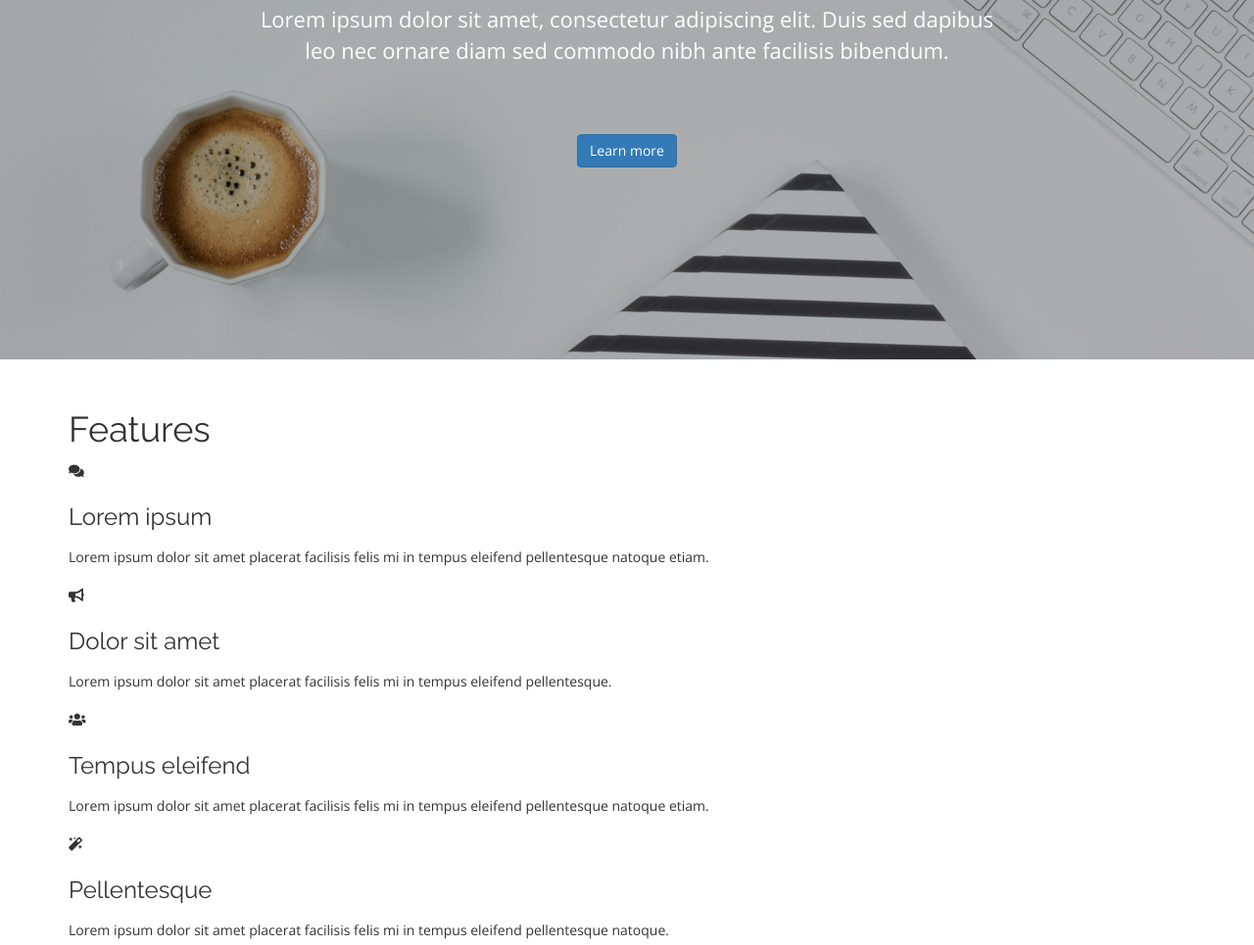
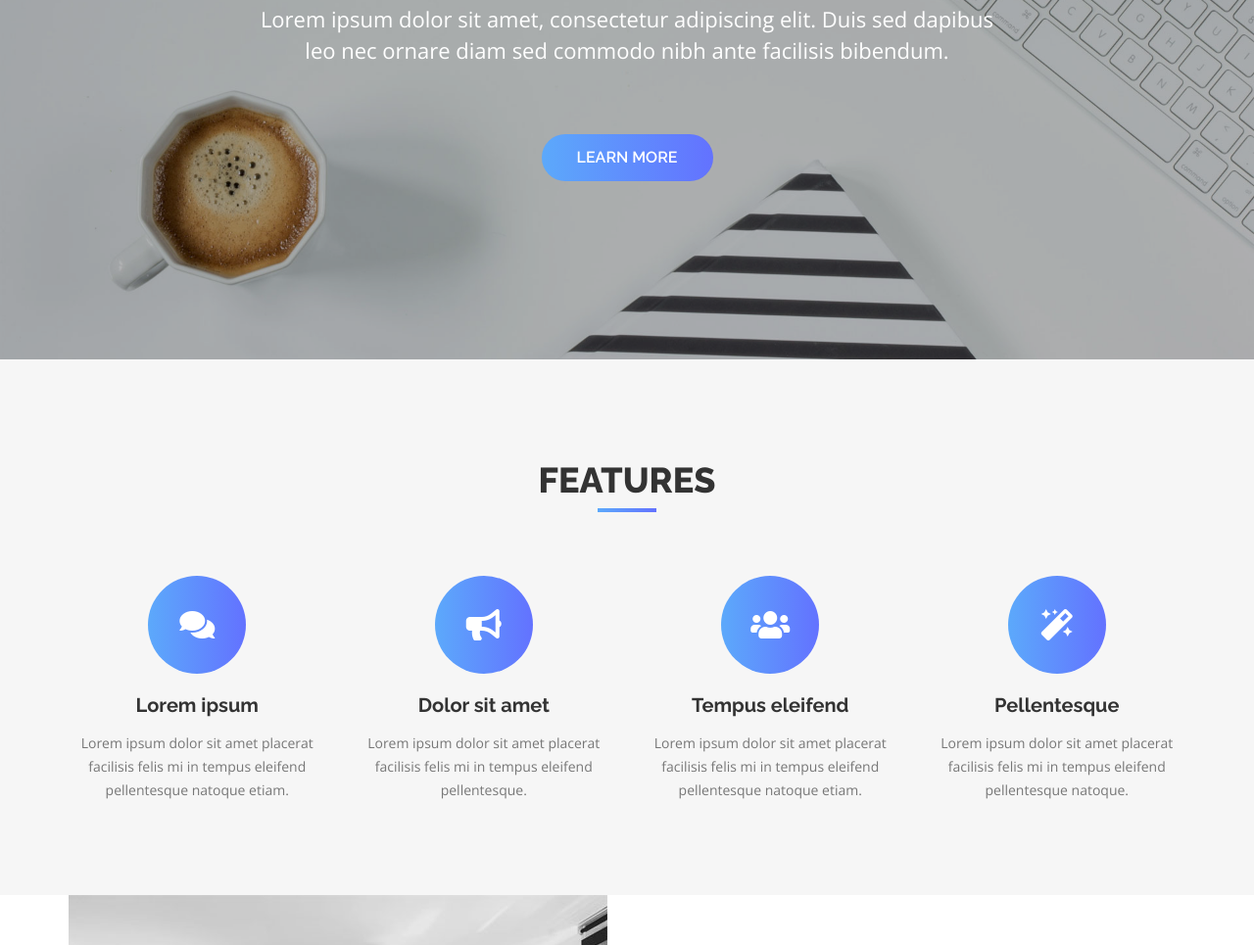
Before and after one commit to onfusion-zz/Intract, a plain HTML site: page boostrap/index.html in a window 1280 px wide. Shown: the part 425-1390 px from the top of the page at 98% size. Drawn offline with nearby package versions, Linux system fonts and the light colour scheme.

Commit message:
feature section have been converted into bootstrap

```diff
--- a/boostrap/css/convert.css
+++ b/boostrap/css/convert.css
@@ -31,7 +31,7 @@ h2{
 
 }
 h3 {
-
+	font-weight: 700;
 }
 h4 {
 
@@ -47,7 +47,96 @@ a {
 	text-decoration: none;
 }
 
+/* Advance Heading - CSS Style */
+.advance-heading {
+	font-size: 36px;
+	font-weight: 800;
+	line-height: 46px;
+	padding-bottom: 10px;
+	position: relative;
+	text-align: center;
+	text-transform: uppercase;
+}
+.advance-heading.light {
+}
+.advance-heading:after {
+	content: "";
+	background-image: linear-gradient(to right, #5ca9fb, #6372ff);
+	height: 4px;
+	position: absolute;
+	left: 50%;
+	bottom: 0;
+	margin-left: -30px;
+	width: 60px;
+}
+.advance-heading.left {
+	text-align: left;
+}
+.advance-heading.left:after {
+	left: 0;
+	margin-left: 0;
+}
+.advance-heading.right {
+	text-align: right;
+}
+.advance-heading.right:after {
+	left: auto;
+	right: 0;
+	margin-left: 0;
+}
+.advance-heading.light:after {
+	background-image: none;
+	background-color: rgba(255, 255, 255, 0.25);
+}
 
+/* Circle Icon - CSS Style */
+.icon {
+	background-image: linear-gradient(to right, #5ca9fb, #6372ff);
+	border-radius: 50%;
+	color: #ffffff;
+	display: block;
+	height: 100px;
+	font-size: 32px;
+	line-height: 50px;
+	margin: 55px auto 15px;
+	padding: 25px 15px;
+	position: relative;
+	text-align: center;
+	width: 100px;
+}
+
+/* Button - CSS Style */
+.btn {
+	border: 0;
+	border-radius: 30px;
+	cursor: pointer;
+	height: 48px;
+	font-family: 'Raleway', sans-serif;
+	font-size: 16px;
+	font-weight: 600;
+	line-height: 28px;
+	min-width: 175px;
+	padding: 10px 20px;
+	text-align: center;
+	text-transform: uppercase;
+}
+.btn.btn-primary {
+	background-image: linear-gradient(to right, #5ca9fb, #6372ff);
+	color: #ffffff;
+}
+.btn-primary:focus,
+.btn-primary:hover {
+	background: #6372ff;
+}
+.btn.btn-outline {
+	background: none;
+	border: 2px solid #ffffff;
+	height: 52px;
+}
+.btn.btn-outline:focus,
+.btn.btn-outline:hover {
+	background: none;
+}
 
 /*Navbar - CSS Style*/
 .navbar {
@@ -64,6 +153,7 @@ a {
 	background-position: center center;
 	background-size: cover;
 	height: 740px;
+	margin-bottom: 0;
 	padding: 100px 0;
 	position: relative;
 }
@@ -97,3 +187,16 @@ a {
 	line-height: 32px;
 	margin: 0 0 70px 0;
 }
+
+/*Features - CSS Style*/
+.features {
+	background: #f6f6f6;
+	padding: 80px 0;
+}
+.features h3 {
+	font-size: 20px;
+	margin: 20px 0 10px 0;
+}
+.features p {
+	color: #777777;
+}
--- a/boostrap/index.html
+++ b/boostrap/index.html
@@ -87,32 +87,33 @@
 			</div>
 
 			<!-- Feature -->
-			<div id="features" class="features">
+			<div id="features" class="features text-center">
 				<div class="container">
 					<h1 class="advance-heading">Features</h1>
-					<div class="grid">
-						<div class="col">
+
+					<div class="row">
+						<div class="col-sm-3">
 							<div class="icon">
 								<i class="fa fa-comments"></i>
 							</div>
 							<h3>Lorem ipsum</h3>
 							<p>Lorem ipsum dolor sit amet placerat facilisis felis mi in tempus eleifend pellentesque natoque etiam.</p>
 						</div>
-						<div class="col">
+						<div class="col-sm-3">
 							<div class="icon">
 								<i class="fa fa-bullhorn"></i>
 							</div>
 							<h3>Dolor sit amet</h3>
 							<p>Lorem ipsum dolor sit amet placerat facilisis felis mi in tempus eleifend pellentesque.</p>
 						</div>
-						<div class="col">
+						<div class="col-sm-3">
 							<div class="icon">
 								<i class="fa fa-users"></i>
 							</div>
 							<h3>Tempus eleifend</h3>
 							<p>Lorem ipsum dolor sit amet placerat facilisis felis mi in tempus eleifend pellentesque natoque etiam.</p>
 						</div>
-						<div class="col">
+						<div class="col-sm-3">
 							<div class="icon">
 								<i class="fa fa-magic"></i>
 							</div>
```
